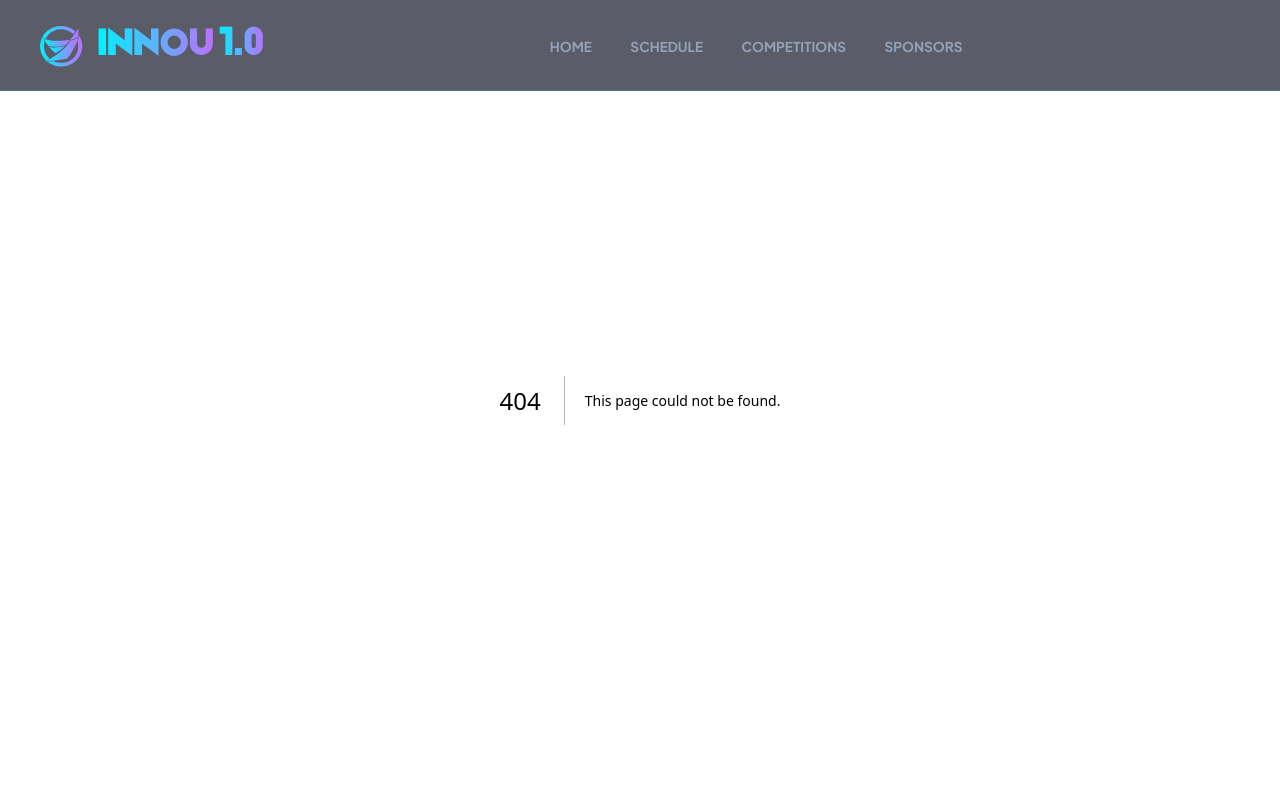
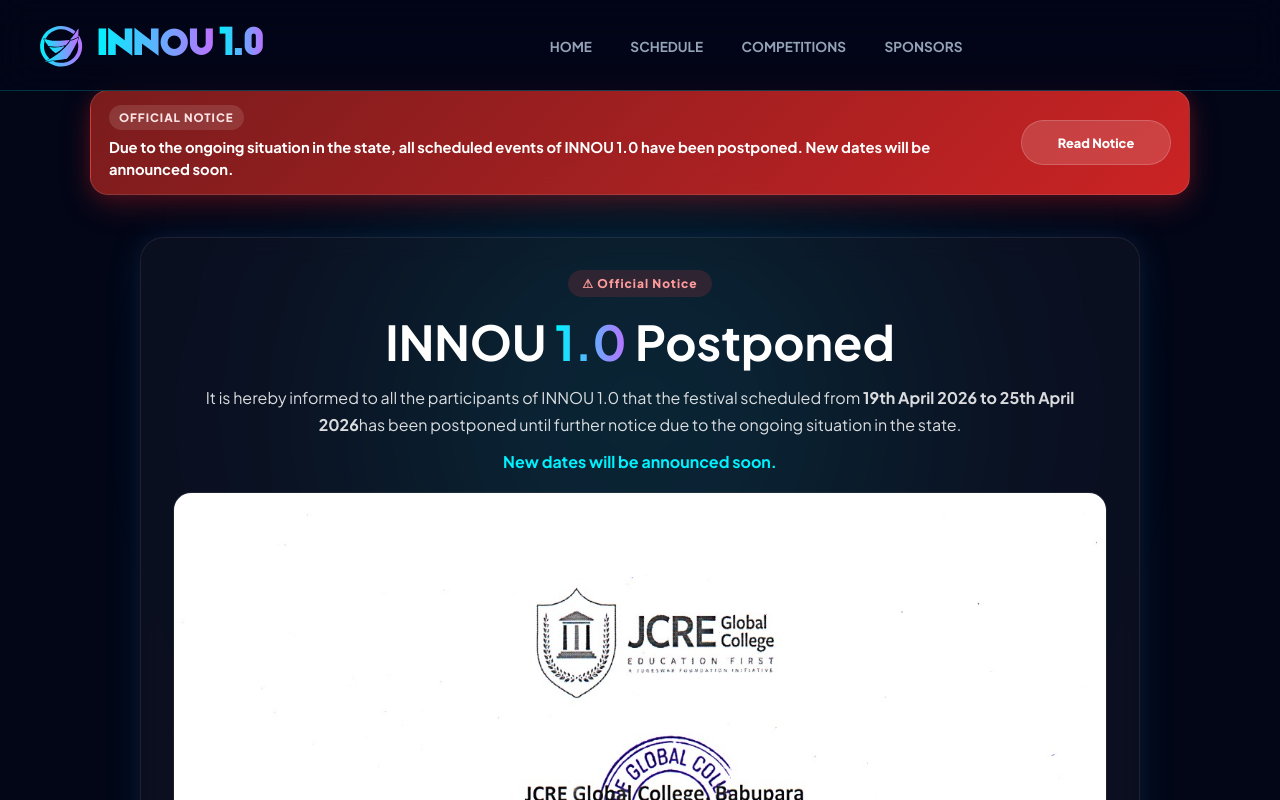
Before and after one commit to 20bhushan/innou-website, a Next.js app: page /notice in a window 1280 px wide. Before the commit this address had no page. Shown: the top 800 px of the page. Built offline with nearby package versions, Linux system fonts and the light colour scheme.

Commit message:
add notice

```diff
--- a/src/app/globals.css
+++ b/src/app/globals.css
@@ -416,3 +416,120 @@
     width: 160px;
   }
 }
+.global-notice-bar {
+  position: sticky;
+  top: 78px; /* adjust to your navbar height */
+  z-index: 999;
+  width: 100%;
+  display: flex;
+  justify-content: center;
+  padding: 12px 16px 0;
+  pointer-events: none;
+}
+
+.global-notice-inner {
+  width: min(1100px, 100%);
+  display: flex;
+  align-items: center;
+  justify-content: space-between;
+  gap: 16px;
+  flex-wrap: wrap;
+
+  padding: 14px 18px;
+  border-radius: 18px;
+
+  background:
+    linear-gradient(135deg, rgba(127, 29, 29, 0.96), rgba(220, 38, 38, 0.92));
+  border: 1px solid rgba(255, 255, 255, 0.12);
+
+  box-shadow:
+    0 10px 30px rgba(220, 38, 38, 0.25),
+    0 0 18px rgba(220, 38, 38, 0.18);
+
+  backdrop-filter: blur(12px);
+  -webkit-backdrop-filter: blur(12px);
+
+  pointer-events: auto;
+  animation: noticeFloatIn 0.45s ease;
+}
+
+.global-notice-content {
+  flex: 1 1 720px;
+  display: flex;
+  flex-direction: column;
+  gap: 6px;
+}
+
+.global-notice-badge {
+  display: inline-flex;
+  width: fit-content;
+  padding: 5px 10px;
+  border-radius: 999px;
+  background: rgba(255, 255, 255, 0.12);
+  color: #ffe4e6;
+  font-size: 0.72rem;
+  font-weight: 800;
+  text-transform: uppercase;
+  letter-spacing: 1px;
+}
+
+.global-notice-text {
+  margin: 0;
+  color: #fff;
+  font-size: 0.92rem;
+  line-height: 1.5;
+  font-weight: 600;
+}
+
+.global-notice-btn {
+  display: inline-flex;
+  align-items: center;
+  justify-content: center;
+  min-width: 150px;
+  padding: 0.85rem 1rem;
+  border-radius: 999px;
+  text-decoration: none;
+  font-size: 0.8rem;
+  font-weight: 800;
+  color: #fff;
+  background: rgba(255, 255, 255, 0.14);
+  border: 1px solid rgba(255, 255, 255, 0.18);
+  transition: 0.25s ease;
+}
+
+.global-notice-btn:hover {
+  background: rgba(255, 255, 255, 0.22);
+  transform: translateY(-1px);
+}
+
+@keyframes noticeFloatIn {
+  from {
+    opacity: 0;
+    transform: translateY(-14px);
+  }
+  to {
+    opacity: 1;
+    transform: translateY(0);
+  }
+}
+
+@media (max-width: 768px) {
+  .global-notice-bar {
+    top: 68px;
+    padding: 10px 12px 0;
+  }
+
+  .global-notice-inner {
+    padding: 12px 14px;
+    border-radius: 16px;
+  }
+
+  .global-notice-text {
+    font-size: 0.8rem;
+  }
+
+  .global-notice-btn {
+    width: 100%;
+    min-width: 0;
+  }
+}
--- a/src/app/layout.js
+++ b/src/app/layout.js
@@ -3,6 +3,7 @@
 import "../css/rules.css";
 import BackgroundController from "@/components/three/BackgroundController";
 import Navbar from "@/components/sections/Navbar.js";
+import NoticeBar from "@/components/common/NoticeBar";
 export const metadata = {
   title: "INNOU 1.0 | 2026",
   icons: {
@@ -19,7 +20,7 @@
         <BackgroundController />
         {/* Navbar Always Visible */}
         <Navbar />
-
+            <NoticeBar />
         {children}
       </body>
     </html>
--- /dev/null
+++ b/src/app/notice/notice.css
@@ -0,0 +1,114 @@
+/* ================= NOTICE PAGE ================= */
+
+.notice-page {
+  min-height: 100vh;
+  background: #020617;
+  color: white;
+  padding: 120px 16px 40px;
+  position: relative;
+  overflow: hidden;
+}
+
+/* glow background */
+.notice-bg-glow {
+  position: absolute;
+  top: -100px;
+  left: 50%;
+  transform: translateX(-50%);
+  width: 800px;
+  height: 800px;
+  background: radial-gradient(circle, rgba(0,242,255,0.15), transparent 70%);
+  filter: blur(120px);
+  z-index: 0;
+}
+
+.notice-container {
+  position: relative;
+  z-index: 1;
+  max-width: 1000px;
+  margin: 0 auto;
+}
+
+.notice-card {
+  padding: 32px;
+  border-radius: 24px;
+
+  background: rgba(255,255,255,0.04);
+  border: 1px solid rgba(255,255,255,0.08);
+
+  backdrop-filter: blur(12px);
+
+  box-shadow:
+    0 0 40px rgba(0,242,255,0.08),
+    0 0 20px rgba(188,112,255,0.08);
+
+  text-align: center;
+}
+
+/* badge */
+.notice-badge {
+  display: inline-block;
+  padding: 6px 14px;
+  border-radius: 999px;
+  background: rgba(255, 60, 60, 0.15);
+  color: #ff9b9b;
+  font-size: 0.75rem;
+  font-weight: 800;
+  letter-spacing: 1px;
+  margin-bottom: 14px;
+}
+
+/* title */
+.notice-title {
+  font-size: clamp(2rem, 5vw, 3rem);
+  margin-bottom: 12px;
+}
+
+.notice-title span {
+  background: linear-gradient(90deg, #00f2ff, #bc70ff);
+  -webkit-background-clip: text;
+  -webkit-text-fill-color: transparent;
+}
+
+/* text */
+.notice-text {
+  color: rgba(255,255,255,0.85);
+  line-height: 1.7;
+  margin-bottom: 12px;
+}
+
+.notice-sub {
+  color: #00f2ff;
+  font-weight: 600;
+  margin-bottom: 20px;
+}
+
+/* meta */
+.notice-meta {
+  display: flex;
+  justify-content: center;
+  gap: 20px;
+  font-size: 0.85rem;
+  color: #94a3b8;
+  margin-bottom: 24px;
+  flex-wrap: wrap;
+}
+
+/* image */
+.notice-image img {
+  width: 100%;
+  border-radius: 18px;
+  border: 1px solid rgba(255,255,255,0.08);
+}
+
+/* mobile */
+@media (max-width: 768px) {
+  .notice-card {
+    padding: 20px;
+  }
+
+  .notice-meta {
+    flex-direction: column;
+    gap: 6px;
+  }
+}
--- /dev/null
+++ b/src/app/notice/page.js
@@ -0,0 +1,41 @@
+import "./notice.css";
+import Image from "next/image";
+
+export default function NoticePage() {
+  return (
+    <main className="notice-page">
+      <div className="notice-bg-glow"></div>
+
+      <div className="notice-container">
+        <div className="notice-card">
+
+          <span className="notice-badge">⚠ Official Notice</span>
+
+          <h1 className="notice-title">
+            INNOU <span>1.0</span> Postponed
+          </h1>
+
+          <p className="notice-text">
+            It is hereby informed to all the participants of INNOU 1.0 that the
+            festival scheduled from <strong>19th April 2026 to 25th April 2026</strong>
+            has been postponed until further notice due to the ongoing situation in the state.
+          </p>
+
+          <p className="notice-sub">
+            New dates will be announced soon.
+          </p>
+
+          <div className="notice-image">
+            <Image
+              src="/images/innou-notice.jpg"
+              alt="Official Notice"
+              width={900}
+              height={1200}
+            />
+          </div>
+
+        </div>
+      </div>
+    </main>
+  );
+}
--- /dev/null
+++ b/src/components/common/NoticeBar.js
@@ -0,0 +1,23 @@
+"use client";
+
+import Link from "next/link";
+
+export default function NoticeBar() {
+  return (
+    <div className="global-notice-bar">
+      <div className="global-notice-inner">
+        <div className="global-notice-content">
+          <span className="global-notice-badge">Official Notice</span>
+          <p className="global-notice-text">
+            Due to the ongoing situation in the state, all scheduled events of
+            INNOU 1.0 have been postponed. New dates will be announced soon.
+          </p>
+        </div>
+
+        <Link href="/notice" className="global-notice-btn">
+          Read Notice
+        </Link>
+      </div>
+    </div>
+  );
+}
```
Also changed, not shown: public/images/innou-notice.jpg (added).
